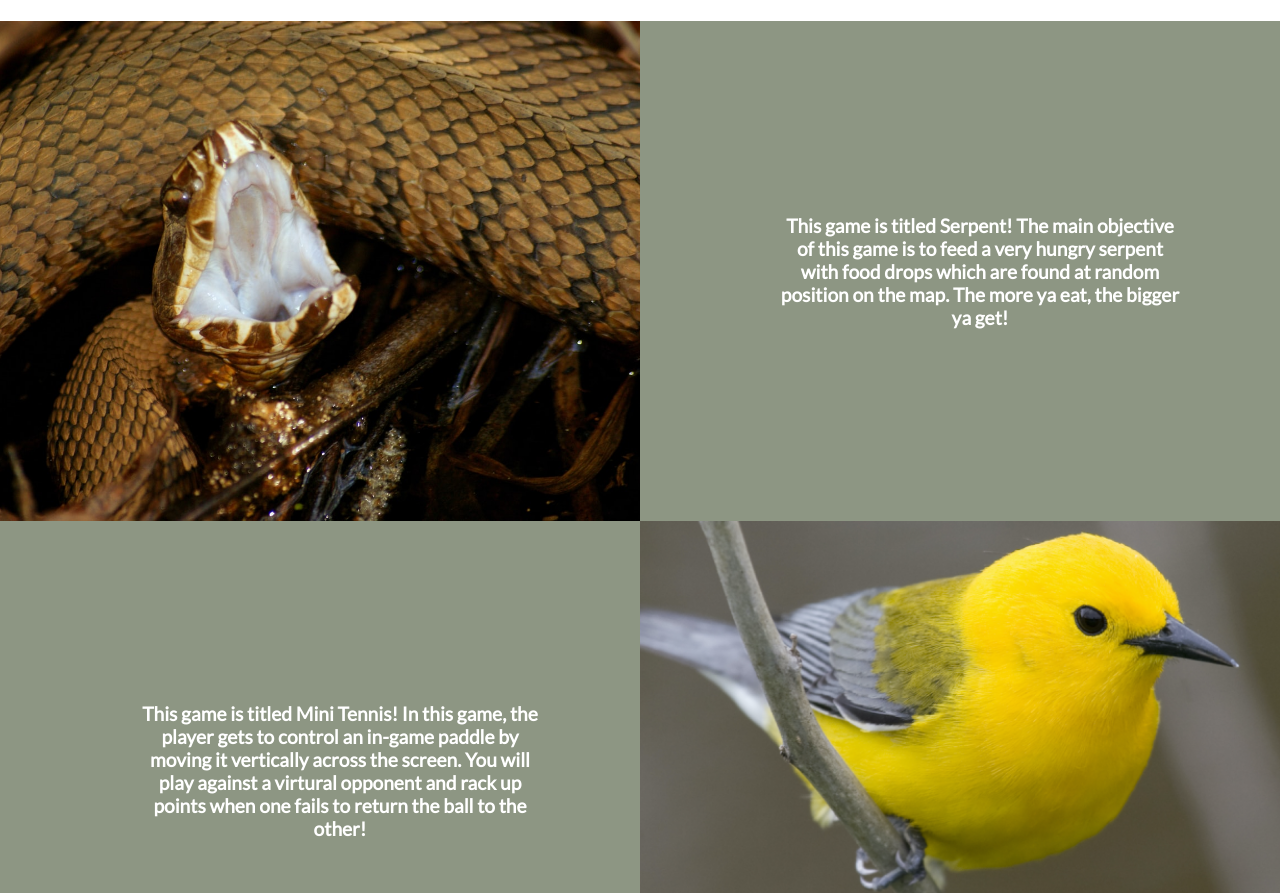
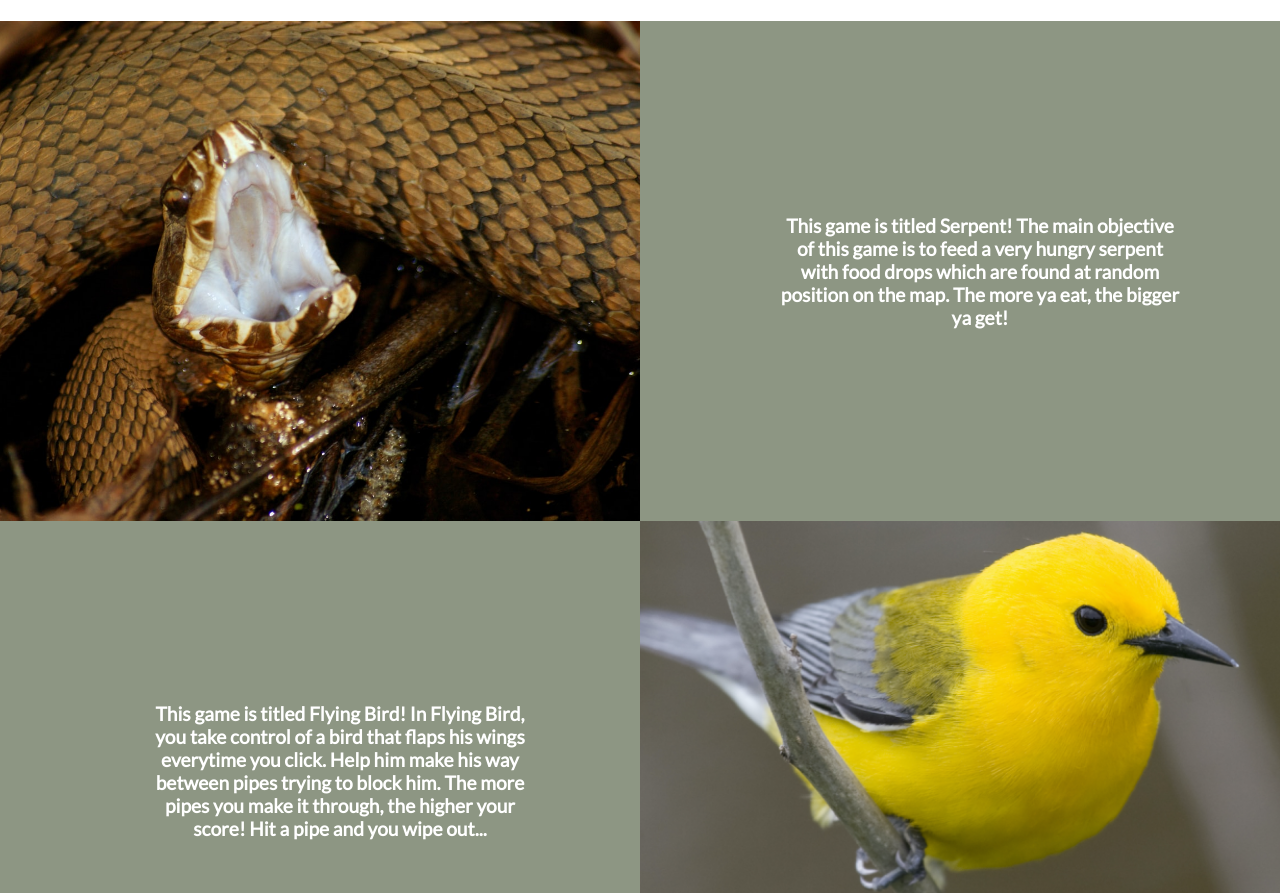
Before and after one commit to jbyantz0/GamesNet, a plain HTML site: page index.html in a window 1280 px wide. Shown: the part 78-971 px from the top of the page. Drawn offline with Linux system fonts and the light colour scheme.

Commit message:
Update index.html

```diff
--- a/index.html
+++ b/index.html
@@ -68,7 +68,7 @@
                         </div>
 
                         <div class = "subtitle1">
-                            <p> This game is titled Mini Tennis! In this game, the player gets to control an in-game paddle by moving it vertically across the screen. You will play against a virtural opponent and rack up points when one fails to return the ball to the other!  </p>
+                            <p> This game is titled Flying Bird! In Flying Bird, you take control of a bird that flaps his wings everytime you click. Help him make his way between pipes trying to block him. The more pipes you make it through, the higher your score! Hit a pipe and you wipe out...  </p>
                         </div>
                     </div>
                 </div>
```
